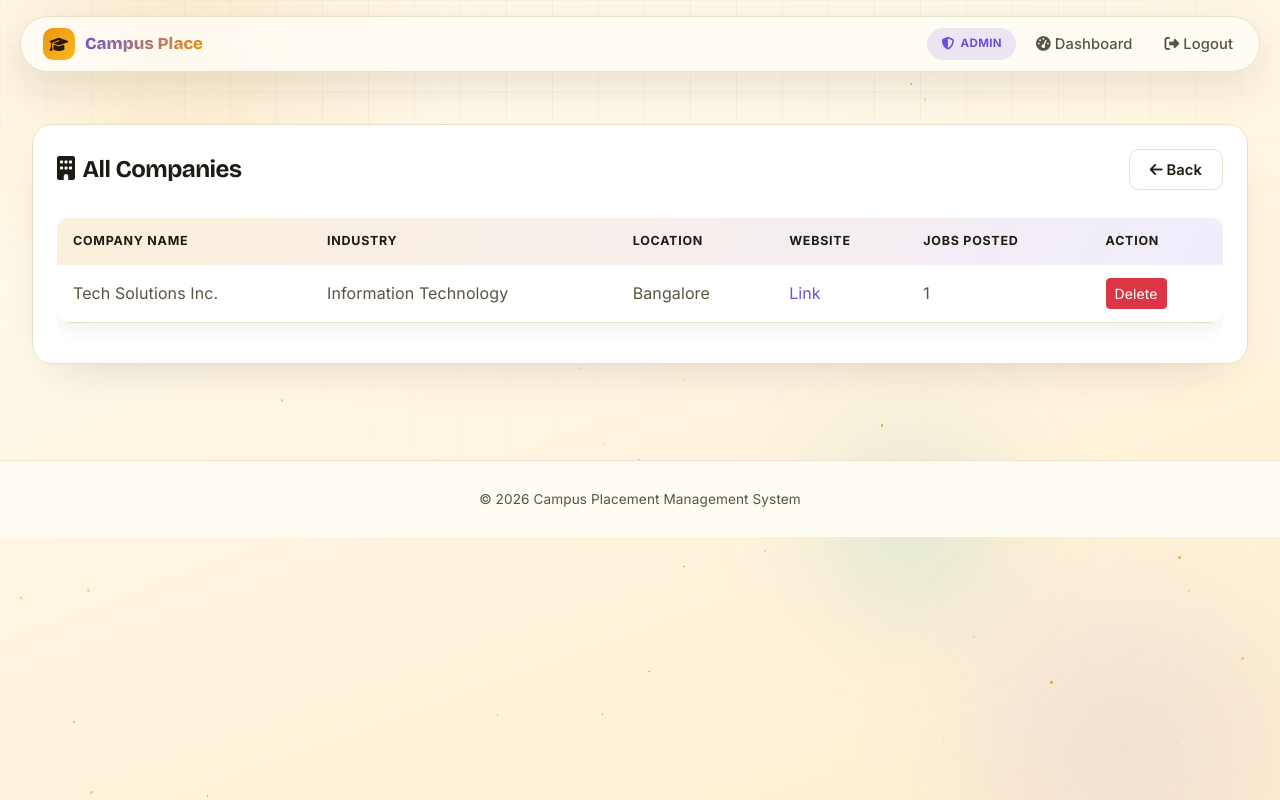
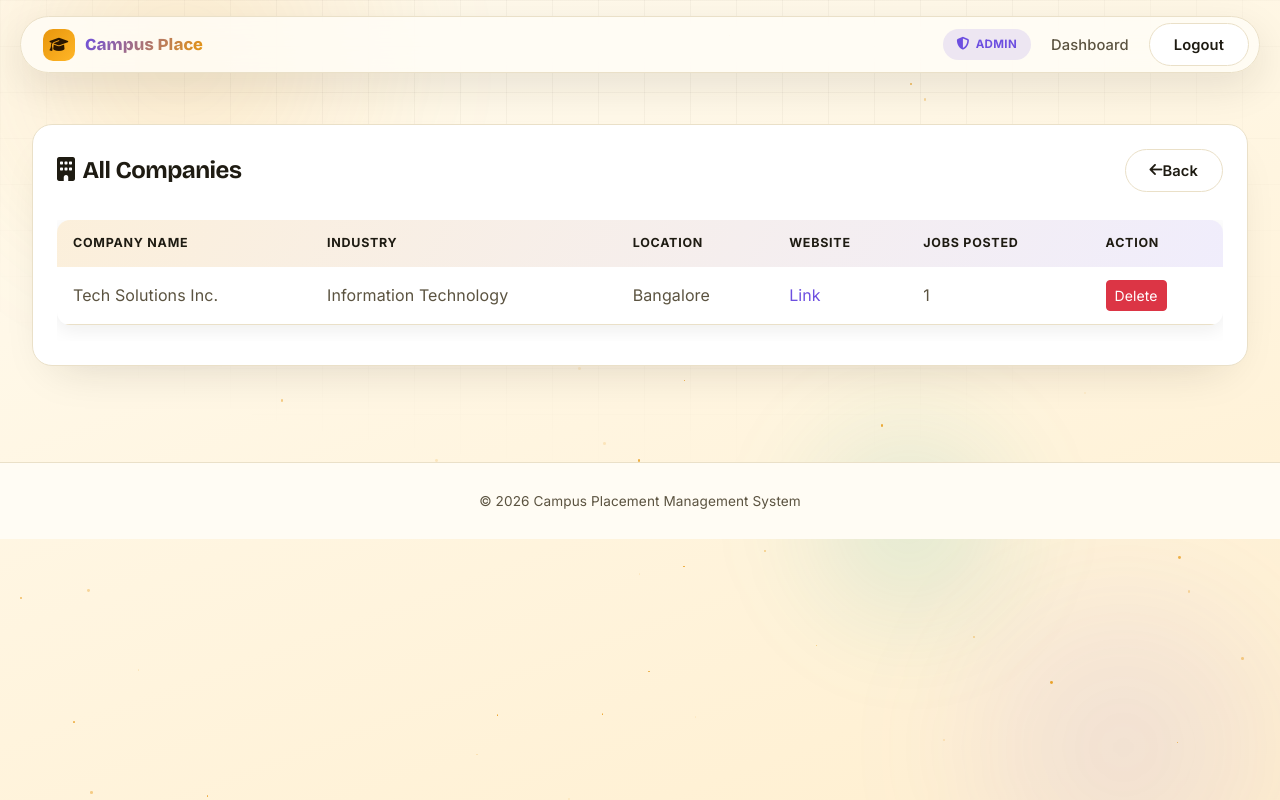
Before and after one commit to Nitish204/placement_managment_system, a Flask app: page /admin/companies in a window 1280 px wide. Run offline with Flask 3, Linux system fonts and the light colour scheme; a user stored in the database is signed in.

Commit message:
Update base.html

```diff
--- a/templates/base.html
+++ b/templates/base.html
@@ -152,16 +152,33 @@
         .stat-card .stat-body h3 { font-size: 1.7rem; font-weight: 700; margin-bottom: 2px; line-height: 1.1; }
         .stat-card .stat-body p { font-size: 0.8rem; color: var(--text-low); margin: 0; text-transform: uppercase; letter-spacing: 0.05em; }
 
-        /* Buttons */
-        .btn-gradient { background: var(--accent-soft); border: none; color: var(--accent-1); padding: 10px 22px; border-radius: 10px; font-weight: 600; font-size: 0.92rem; transition: all 0.2s ease; position: relative; }
-        .btn-gradient:hover { background: var(--accent-soft-strong); transform: translateY(-1px); color: var(--accent-1); }
-        .btn-gradient:active { transform: translateY(0) scale(0.98); }
-        .btn-outline-gradient { background: transparent; border: 1.5px solid var(--glass-border); color: var(--text-hi); border-radius: 10px; padding: 8.5px 20px; font-weight: 600; font-size: 0.92rem; transition: all 0.2s ease; }
-        .btn-outline-gradient:hover { background: var(--glass-strong); border-color: var(--text-low); color: var(--text-hi); }
+        /* Buttons — premium, layered depth + shine sweep */
+        .btn-gradient {
+            display: inline-flex; align-items: center; justify-content: center;
+            background: linear-gradient(120deg, var(--accent-1), var(--accent-3));
+            border: none; color: #2A1600; padding: 11px 26px; border-radius: 999px;
+            font-weight: 700; font-size: 0.92rem; letter-spacing: 0.01em;
+            transition: transform 0.3s cubic-bezier(0.22,1,0.36,1), box-shadow 0.3s ease;
+            position: relative; overflow: hidden; isolation: isolate;
+            box-shadow: 0 1px 0 rgba(255,255,255,0.4) inset, 0 10px 22px -10px rgba(232,150,12,0.55);
+        }
+        .btn-gradient::before {
+            content: ''; position: absolute; inset: 0; z-index: -1;
+            background: linear-gradient(120deg, transparent 30%, rgba(255,255,255,0.55) 48%, rgba(255,255,255,0.55) 52%, transparent 70%);
+            transform: translateX(-120%); transition: transform 0.65s cubic-bezier(0.22,1,0.36,1);
+        }
+        .btn-gradient:hover { transform: translateY(-2px); box-shadow: 0 1px 0 rgba(255,255,255,0.4) inset, 0 18px 34px -12px rgba(232,150,12,0.6); color: #2A1600; }
+        .btn-gradient:hover::before { transform: translateX(120%); }
+        .btn-gradient:active { transform: translateY(0) scale(0.97); }
 
-        /* Solid CTA — used sparingly for the single primary action per view */
-        .btn-solid { background: var(--accent-2); border: none; color: #fff; padding: 10px 22px; border-radius: 10px; font-weight: 600; font-size: 0.92rem; transition: all 0.2s ease; }
-        .btn-solid:hover { background: #1F2937; transform: translateY(-1px); color: #fff; }
+        .btn-outline-gradient {
+            display: inline-flex; align-items: center; justify-content: center;
+            background: var(--glass); border: 1.5px solid var(--glass-border); color: var(--text-hi);
+            border-radius: 999px; padding: 9.5px 24px; font-weight: 600; font-size: 0.92rem;
+            transition: all 0.3s cubic-bezier(0.22,1,0.36,1); box-shadow: var(--shadow-soft);
+        }
+        .btn-outline-gradient:hover { transform: translateY(-2px); border-color: transparent; background: linear-gradient(120deg, var(--accent-1), var(--accent-3)); color: #2A1600; box-shadow: 0 16px 30px -12px rgba(232,150,12,0.5); }
+        .btn-outline-gradient:active { transform: translateY(0) scale(0.97); }
 
         /* Tables */
         .custom-table { background: var(--glass); border-radius: var(--radius-md); overflow: hidden; box-shadow: 0 4px 20px rgba(30,27,18,0.08); }
@@ -263,7 +280,7 @@
                     <span class="navbar-toggler-icon"></span>
                 </button>
                 <div class="collapse navbar-collapse" id="navbarNav">
-                    <ul class="navbar-nav ms-auto">
+                    <ul class="navbar-nav ms-auto align-items-lg-center">
                         {% if session.user_id %}
                             <li class="nav-item d-flex align-items-center me-1">
                                 <span class="role-badge role-{{ session.user_role }}">
@@ -272,25 +289,17 @@
                                 </span>
                             </li>
                             <li class="nav-item">
-                                <a class="nav-link" href="{{ url_for('dashboard') }}">
-                                    <i class="fas fa-tachometer-alt"></i> Dashboard
-                                </a>
+                                <a class="nav-link" href="{{ url_for('dashboard') }}">Dashboard</a>
                             </li>
-                            <li class="nav-item">
-                                <a class="nav-link" href="{{ url_for('logout') }}">
-                                    <i class="fas fa-sign-out-alt"></i> Logout
-                                </a>
+                            <li class="nav-item ms-lg-1">
+                                <a class="btn-outline-gradient" href="{{ url_for('logout') }}">Logout</a>
                             </li>
                         {% else %}
                             <li class="nav-item">
-                                <a class="nav-link" href="{{ url_for('login') }}">
-                                    <i class="fas fa-sign-in-alt"></i> Login
-                                </a>
+                                <a class="nav-link" href="{{ url_for('login') }}">Login</a>
                             </li>
-                            <li class="nav-item dropdown">
-                                <a class="nav-link dropdown-toggle" href="#" role="button" data-bs-toggle="dropdown">
-                                    <i class="fas fa-user-plus"></i> Register
-                                </a>
+                            <li class="nav-item dropdown ms-lg-1">
+                                <a class="btn-gradient dropdown-toggle" href="#" role="button" data-bs-toggle="dropdown">Get started</a>
                                 <ul class="dropdown-menu dropdown-menu-end">
                                     <li><a class="dropdown-item" href="{{ url_for('register_student') }}">As Student</a></li>
                                     <li><a class="dropdown-item" href="{{ url_for('register_company') }}">As Company</a></li>
```
